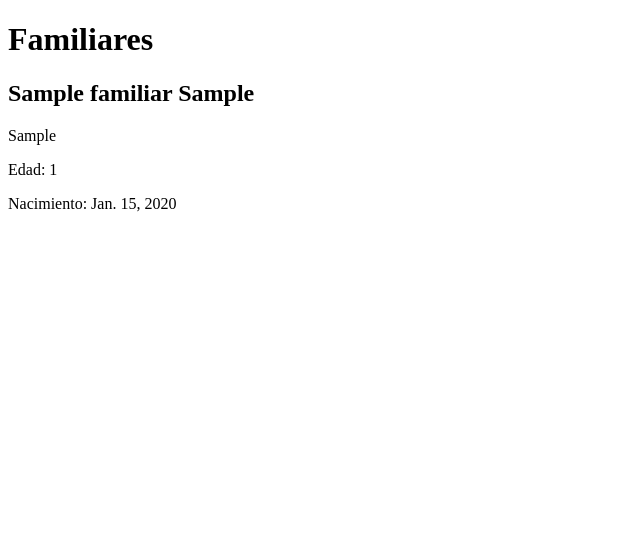
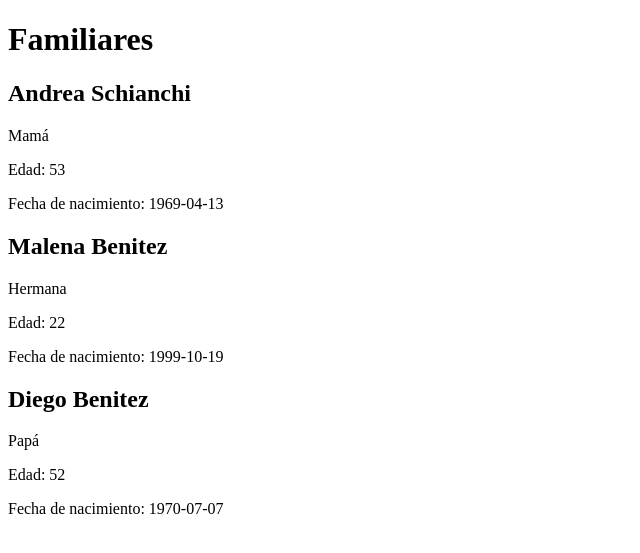
Before and after one commit to martubenitez/MVTmartina, a Django app: page /familiares/ in a window 1280 px wide. Shown: the top 553 px of the page, without its empty margins (0-640 px from the left). Run offline with Django 4.2, Linux system fonts and the light colour scheme; tables that the repository leaves empty hold one stand-in row (values such as "Sample post").

Commit message:
ultimo commit

```diff
--- a/familiares/views.py
+++ b/familiares/views.py
@@ -2,6 +2,26 @@ from django.shortcuts import render
 from familiares.models import familiar
 # Create your views here.
 def familiares(request):
-    familiares = familiar.objects.all()
-    context={'familiares': familiares}
-    return render (request, 'familiares.html', context=context )
+    familiar_1 = familiar.objects.create(
+        nombre = 'Andrea',
+        apellido = 'Schianchi',
+        Tipo = 'Mamá',
+        edad = 53,
+        nacimiento = '1969-04-13'
+    )
+    familiar_2 = familiar.objects.create(
+        nombre = 'Malena',
+        apellido = 'Benitez',
+        Tipo = 'Hermana',
+        edad = 22,
+        nacimiento = '1999-10-19'
+    )
+    familiar_3 = familiar.objects.create(
+        nombre = 'Diego',
+        apellido = 'Benitez',
+        Tipo = 'Papá',
+        edad = 52,
+        nacimiento = '1970-07-07'
+    )
+    context={'familiar_1': familiar_1,'familiar_2': familiar_2, 'familiar_3': familiar_3}
+    return render (request, 'familiares.html', context=context)
--- a/templates/familiares.html
+++ b/templates/familiares.html
@@ -8,11 +8,20 @@
 </head>
 <body>
     <h1>Familiares</h1>
-    {% for familiar in familiares %}
-    <h2>{{familiar.nombre}} {{familiar.apellido}} </h2>
-    <p>{{familiar.Tipo}}</p>
-    <p>Edad: {{familiar.edad}}</p>
-    <p>Nacimiento: {{familiar.nacimiento}}</p>
-    {% endfor %}
+    <h2>{{familiar_1.nombre}} {{familiar_1.apellido}} </h2>
+    <p> {{familiar_1.Tipo}} </p>
+    <p> Edad: {{familiar_1.edad}} </p>
+    <p> Fecha de nacimiento: {{familiar_1.nacimiento}} </p>
+
+    <h2>{{familiar_2.nombre}} {{familiar_2.apellido}} </h2>
+    <p> {{familiar_2.Tipo}} </p>
+    <p> Edad: {{familiar_2.edad}} </p>
+    <p> Fecha de nacimiento: {{familiar_2.nacimiento}} </p>
+
+    <h2>{{familiar_3.nombre}} {{familiar_3.apellido}} </h2>
+    <p> {{familiar_3.Tipo}} </p>
+    <p> Edad: {{familiar_3.edad}} </p>
+    <p> Fecha de nacimiento: {{familiar_3.nacimiento}} </p>
+
 </body>
 </html>
```
